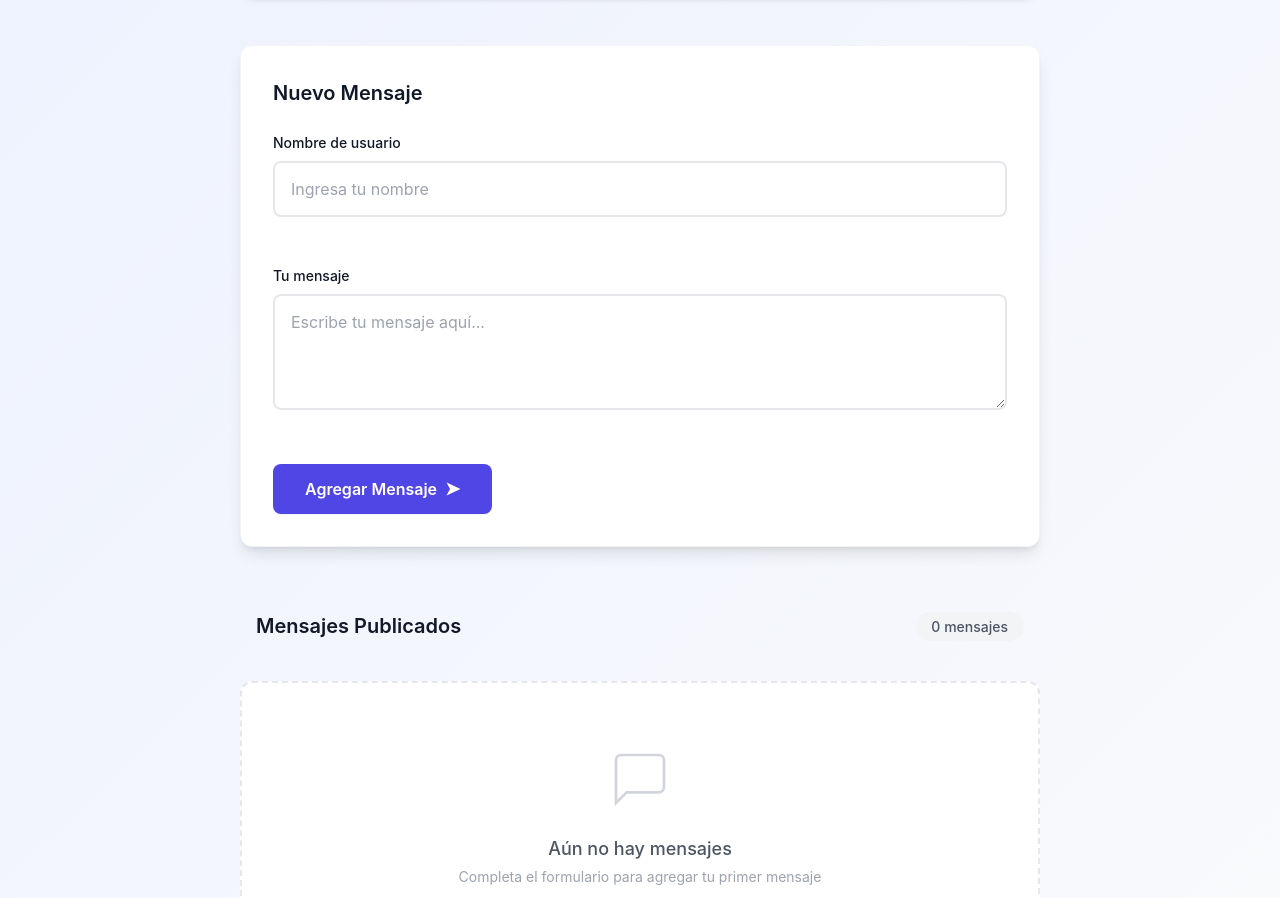
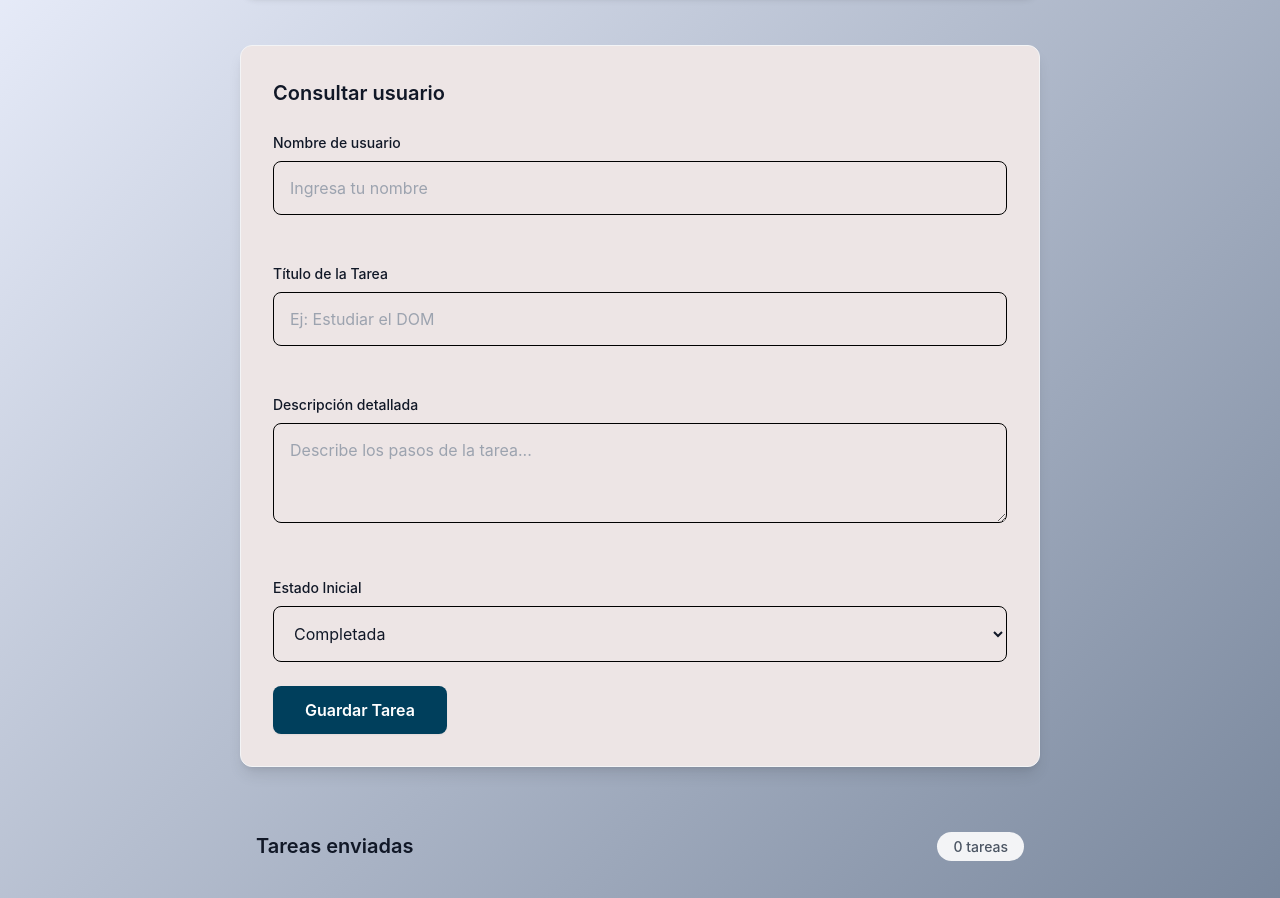
Before and after one commit to Serranomanuel/DOM, a plain HTML site: page index.html in a window 1280 px wide. Shown: the part 171-1069 px from the top of the page. Drawn offline with Linux system fonts and the light colour scheme.

Commit message:
Se agrego en el html una ampliacion del apartado formulario, añadiendose la opcion de ingresar titulo de la tarea, descripcion y estado de la misma, tambien se modifico en la parte de estilos, cambiando algunos colores, se agrego un delineado al controno de los inputs.

```diff
--- a/index.html
+++ b/index.html
@@ -17,7 +17,7 @@
         <!-- Formulario de entrada -->
         <section class="form-section">
             <div class="card">
-                <h2 class="card__title">Nuevo Mensaje</h2>
+                <h2 class="card__title">Consultar usuario</h2>
 
                 <form id="messageForm" class="form" novalidate>
                     <div class="form__group">
@@ -33,24 +33,42 @@
                         >
                         <span class="form__error" id="userNameError"></span>
                     </div>
-
+                    <div class="form__group">
+                    <label for="taskTitle" class="form__label">
+                        Título de la Tarea
+                    </label>
+                    <input
+                            type="text"
+                            id="taskTitle"
+                            class="form__input"
+                            placeholder="Ej: Estudiar el DOM"
+                            aria-required="true"
+                        >
+                        <span class="form__error" id="taskTitleError"></span>
+                    </div>
                     <div class="form__group">
                         <label for="userMessage" class="form__label">
-                            Tu mensaje
+                            Descripción detallada
                         </label>
                         <textarea
                             id="userMessage"
                             class="form__input form__textarea"
-                            placeholder="Escribe tu mensaje aquí..."
-                            rows="4"
+                            placeholder="Describe los pasos de la tarea..."
+                            rows="3"
                             aria-required="true"
                         ></textarea>
                         <span class="form__error" id="userMessageError"></span>
                     </div>
-
+                    <div class="form__group">
+                    <label for="taskStatus" class="form__label">Estado Inicial</label>
+                    <select id="taskStatus" class="form__input">
+                        <option value="Completada">Completada</option>
+                        <option value="En Progreso">En Progreso</option>
+                        <option value="Pendiente">Pendiente</option>
+                    </select>
+                    </div>
                     <button type="submit" class="btn btn--primary" id="submitBtn">
-                        <span class="btn__text">Agregar Mensaje</span>
-                        <span class="btn__icon">➤</span>
+                        <span class="btn__text">Guardar Tarea</span>
                     </button>
                 </form>
             </div>
@@ -59,8 +77,8 @@
         <!-- Área de mensajes -->
         <section class="messages-section">
             <div class="messages-header">
-                <h2 class="messages-header__title">Mensajes Publicados</h2>
-                <span class="messages-header__count" id="messageCount">0 mensajes</span>
+                <h2 class="messages-header__title">Tareas enviadas</h2>
+                <span class="messages-header__count" id="messageCount">0 tareas</span>
             </div>
 
             <div id="messagesContainer" class="messages-container">
--- a/styles.css
+++ b/styles.css
@@ -4,7 +4,7 @@
 
 :root {
     /* Paleta de colores principal */
-    --color-primary: #4f46e5;
+    --color-primary: #003f5c;
     --color-primary-dark: #4338ca;
     --color-primary-light: #6366f1;
     --color-primary-lighter: #eef2ff;
@@ -16,7 +16,7 @@
     --color-info: #3b82f6;
 
     /* Escala de grises */
-    --color-gray-50: #f9fafb;
+    --color-gray-50: #64748b;
     --color-gray-100: #f3f4f6;
     --color-gray-200: #e5e7eb;
     --color-gray-300: #d1d5db;
@@ -30,7 +30,7 @@
     /* Colores de fondo */
     --color-background: #ffffff;
     --color-background-secondary: var(--color-gray-50);
-    --color-surface: #ffffff;
+    --color-surface: #ede5e5;
 
     /* Colores de texto */
     --color-text-primary: var(--color-gray-900);
@@ -203,6 +203,7 @@ body {
     border-radius: var(--radius-md);
     transition: all var(--transition-base);
     outline: none;
+    border: 1px solid #000000;
 }
 
 .form__input:focus {
```
